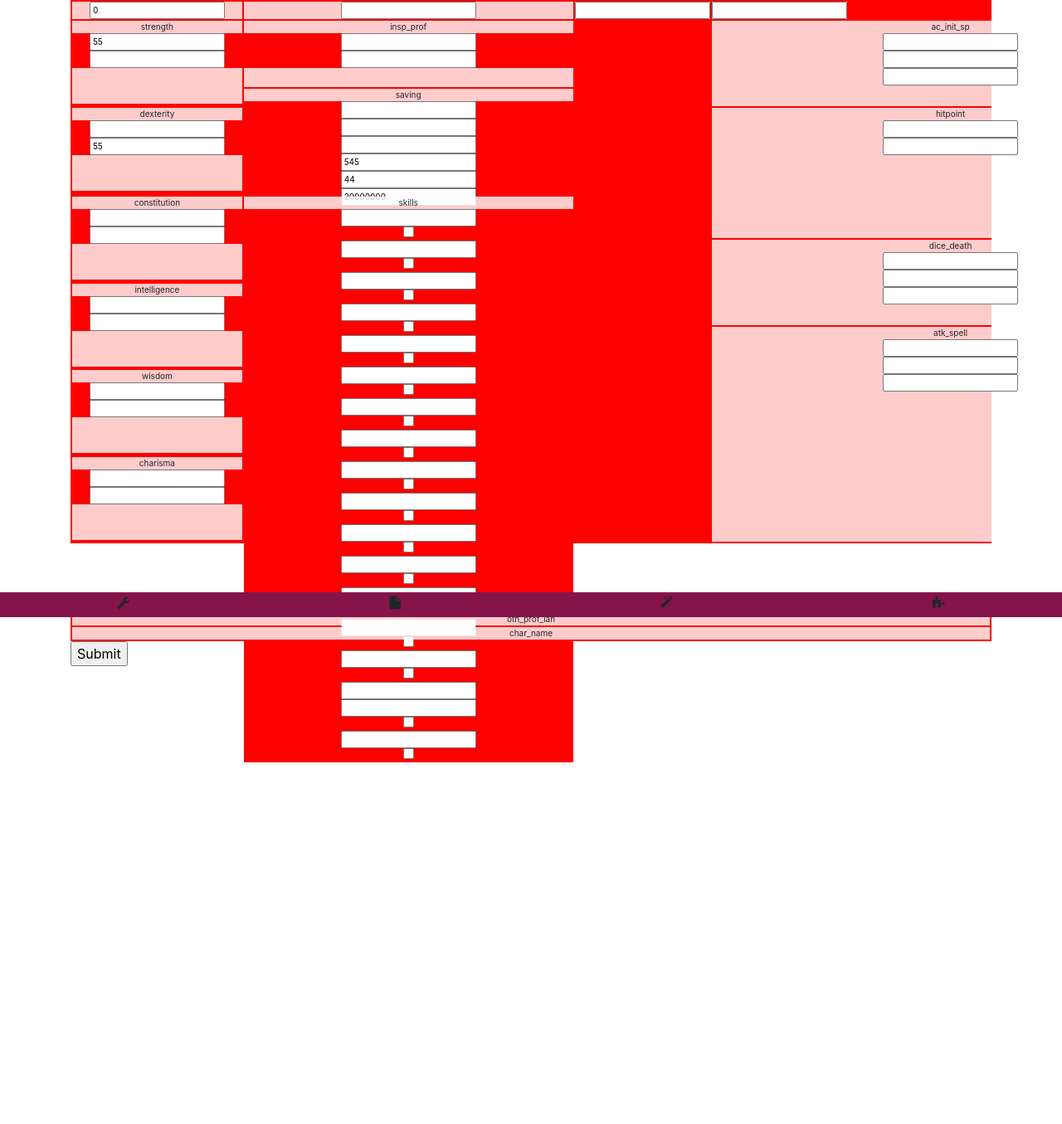
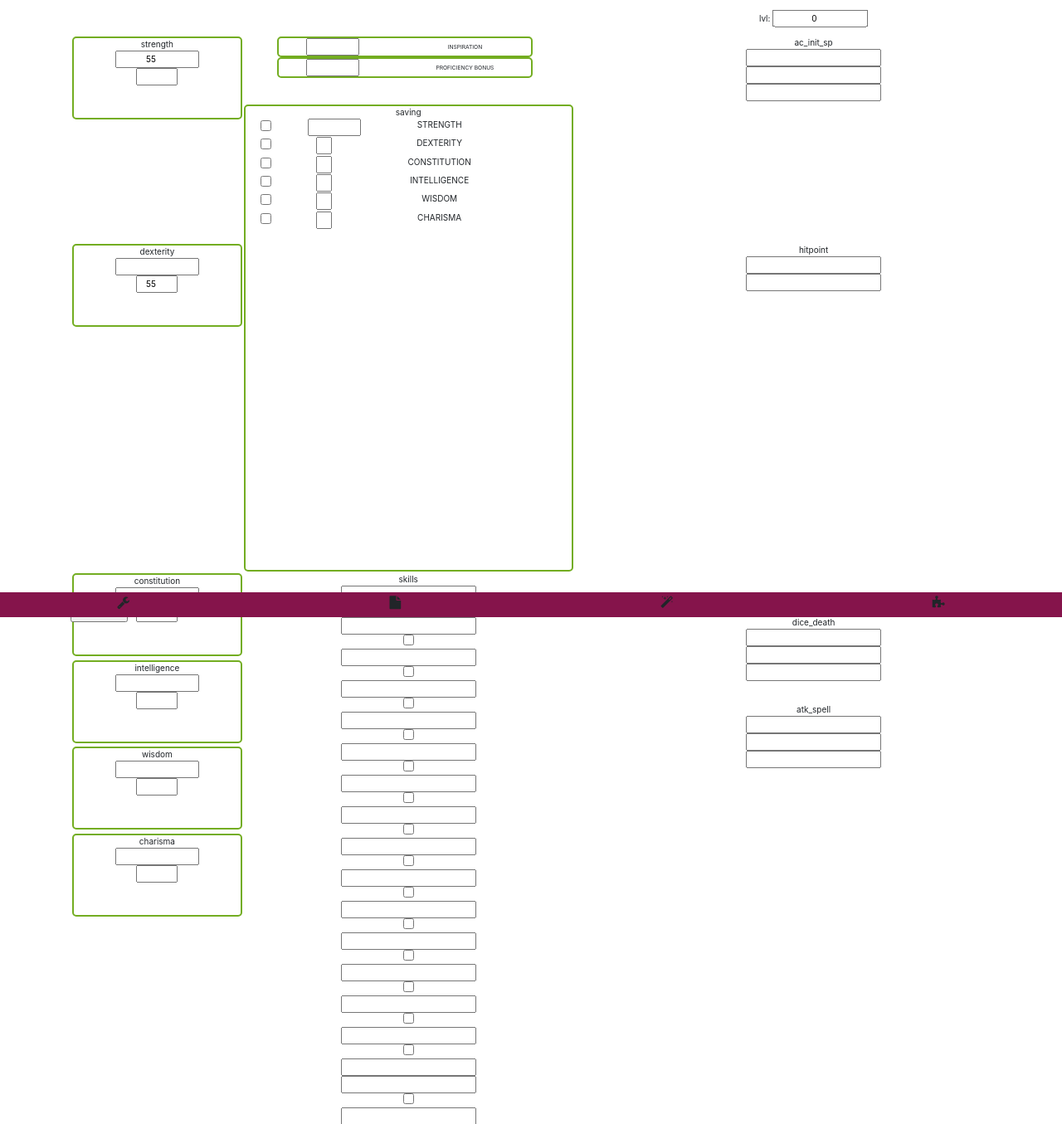
Before and after one commit to Yvesvc/DjangoAndDice, a Django app: page / in a window 1280 px wide; the page is wider, and only the part inside the window is pictured. Shown: the part 56-1411 px from the top of that part at 83% size. Before the commit the page ends 975 px from the top of that part, so only its background shows below. Run offline with Django 3.2, Linux system fonts and the light colour scheme; a user stored in the database is signed in; data comes from the database, SQL or seed files in the repository; both versions use the stored data as it was after the commit; some libraries are stand-ins or nearby versions.

Commit message:
Sheet: Model: add fields ; Sheet stylize html

```diff
--- a/djangoanddice/settings.py
+++ b/djangoanddice/settings.py
@@ -42,6 +42,7 @@
     'django.contrib.staticfiles',
     'users.apps.UsersConfig',
     'crispy_forms',
+    'widget_tweaks',
     'sheet'
 ]
 
--- a/sheet/forms.py
+++ b/sheet/forms.py
@@ -5,5 +5,43 @@
 class Sheet_Form(forms.ModelForm):
 
     class Meta:
+        #Bind Sheet_form to Sheet Model
         model = Sheet
+        #Enable to display all Sheet_form fields in HTML
         fields = '__all__'
+        #Add class/id names to Sheet_forn fields
+        widgets = {
+            'level': forms.NumberInput(attrs = {'style': 'width:20%; text-align:center'}),
+
+            #Attributes
+            'strength': forms.NumberInput(attrs={'style': 'width:50%; text-align:center'}),
+            'strength_mod': forms.NumberInput(attrs={'style': 'width:25%; text-align:center'}),
+            'dexterity': forms.NumberInput(attrs={'style': 'width:50%; text-align:center'}),
+            'dexterity_mod': forms.NumberInput(attrs={'style': 'width:25%; text-align:center'}),
+            'constitution': forms.NumberInput(attrs={'style': 'width:50%; text-align:center'}),
+            'constitution_mod': forms.NumberInput(attrs={'style': 'width:25%; text-align:center'}),
+            'intelligence': forms.NumberInput(attrs={'style': 'width:50%; text-align:center'}),
+            'intelligence_mod': forms.NumberInput(attrs={'style': 'width:25%; text-align:center'}),
+            'wisdom': forms.NumberInput(attrs={'style': 'width:50%; text-align:center'}),
+            'wisdom_mod': forms.NumberInput(attrs={'style': 'width:25%; text-align:center'}),
+            'charisma': forms.NumberInput(attrs={'style': 'width:50%; text-align:center'}),
+            'charisma_mod': forms.NumberInput(attrs={'style': 'width:25%; text-align:center'}),
+
+            #Ins_pro
+            'inspiration': forms.NumberInput(attrs={'style': 'width:50%; text-align:center'}),
+            'proficiency': forms.NumberInput(attrs={'style': 'width:50%; text-align:center'}),
+
+            #Saving
+            'sav_strength_circ': forms.CheckboxInput(attrs={}),
+            'sav_strength': forms.NumberInput(attrs={'style': 'width:5vw; text-align:center'}),
+            'sav_dexterity_circ': forms.CheckboxInput(attrs={}),
+            'sav_dexterity': forms.NumberInput(attrs={'style': 'width:50%; text-align:center'}),
+            'sav_constitution_circ': forms.CheckboxInput(attrs={}),
+            'sav_constitution': forms.NumberInput(attrs={'style': 'width:50%; text-align:center'}),
+            'sav_intelligence_circ': forms.CheckboxInput(attrs={}),
+            'sav_intelligence': forms.NumberInput(attrs={'style': 'width:50%; text-align:center'}),
+            'sav_wisdom_circ': forms.CheckboxInput(attrs={}),
+            'sav_wisdom': forms.NumberInput(attrs={'style': 'width:50%; text-align:center'}),
+            'sav_charisma_circ': forms.CheckboxInput(attrs={}),
+            'sav_charisma': forms.NumberInput(attrs={'style': 'width:50%; text-align:center'})
+        }
--- a/sheet/models.py
+++ b/sheet/models.py
@@ -21,11 +21,17 @@
     inspiration = models.PositiveSmallIntegerField(blank = True, null = True)
     proficiency = models.PositiveSmallIntegerField(blank = True, null = True)
     sav_strength = models.SmallIntegerField(blank = True, null = True)
+    sav_strength_circ = models.BooleanField(default=False)
     sav_dexterity = models.SmallIntegerField(blank = True, null = True)
+    sav_dexterity_circ = models.BooleanField(default=False)
     sav_constitution = models.SmallIntegerField(blank = True, null = True)
+    sav_constitution_circ = models.BooleanField(default=False)
     sav_intelligence = models.SmallIntegerField(blank = True, null = True)
+    sav_intelligence_circ = models.BooleanField(default=False)
     sav_wisdom = models.SmallIntegerField(blank = True, null = True)
+    sav_wisdom_circ = models.BooleanField(default=False)
     sav_charisma = models.SmallIntegerField(blank = True, null = True)
+    sav_charisma_circ = models.BooleanField(default=False)
     acrobatics = models.SmallIntegerField(blank = True, null = True)
     acrobatics_circ= models.BooleanField(default=False)
     animal_handling = models.SmallIntegerField(blank = True, null = True)
--- a/static/css/header/header.css
+++ b/static/css/header/header.css
@@ -46,8 +46,8 @@
   display: grid;
   grid-template-areas:
     'char_name      char_name   char_name   char_name   char_name   char_name'
-    'strength       insp_prof   insp_profn   ac_init_sp  ac_init_sp  ac_init_sp'
-    'strength       saving   saving   ac_init_sp  ac_init_sp  ac_init_sp'
+    'strength       insp_prof   insp_prof   ac_init_sp  ac_init_sp  ac_init_sp'
+    'strength       saving      saving      ac_init_sp  ac_init_sp  ac_init_sp'
     'dexterity      saving      saving      hitpoint    hitpoint    hitpoint'
     'dexterity      saving      saving      hitpoint    hitpoint    hitpoint'
     'constitution   skills      skills      hitpoint    hitpoint    hitpoint'
@@ -61,7 +61,7 @@
   grid-gap: 2px;
   background-color: #2196F3;
   padding: 2px;
-  background-color:red;
+  background-color:white;
 }
 
 /* Grid cells*/
@@ -72,10 +72,6 @@
 
 }
 
-.test123 {
-display:inline;
-height:100px;
-}
 
 
 /* Grid 2 */
@@ -94,19 +90,72 @@
   grid-gap: 2px;
   background-color: #2196F3;
   padding: 2px;
-  background-color:red;
+  background-color:white;
 }
 
 /* Grid cells*/
 .grid-container-2 > div {
-  background-color: rgba(255, 255, 255, 0.8);
+  background-color: white;
   text-align: center;
   font-size: 10px;
 
 }
 
+/*Form general CSS */
+
+/*Middle columns*/
+.col_mid {
+width:70%;
+margin-left:14%;
+}
+
+/*Border*/
+.border_2px {
+  border: 2px solid #73AD21;
+  border-radius:5px;
+}
+
 /*Form fields */
 
-.form_item {
-background-color:red;
+/*char_name*/
+.vertical_align {
+  position: relative;
+  top: 50%;
+  -ms-transform: translateY(-50%);
+  transform: translateY(-50%);
 }
+
+/*Attribute*/
+.attribute {
+  border: 2px solid #73AD21;
+  border-radius:5px;
+}
+
+/*ins_prof*/
+
+
+#insp_el11 {
+padding-left:0;
+}
+
+#insp_el12 {
+font-size:5pt;
+}
+
+#insp_el21 {
+padding-left:0;
+}
+
+#insp_el22 {
+font-size:5pt;
+}
+
+/*Saving */
+.saving {
+height:44vw;
+}
+
+.saving_row {
+padding-left:4pt;
+padding-bottom:1pt;
+}
--- a/templates/sheet/sheet.html
+++ b/templates/sheet/sheet.html
@@ -2,64 +2,98 @@
 {% block content %}
 
 
-<form method="post">
+
+<form id = "Sheet_form" method="post">
     {% csrf_token %}
 
     <div id = grid-wrapper-1>
   <div class="grid-container-1">
 
 
-    <div class="char">
-        <div>{{user.charactername}}</div>
-        <div>{{form.level}} </div>
+    <div class="char_name">
+        <div class = "row vertical_align">
+        <div class = "col">{{user.charactername}}</div>
+            <div class = "col">  lvl: {{form.level}}</div>
+            </div>
     </div>
 
 
-    <div class="strength">
-      strength
-      <div class = "form_item"> {{form.strength}}</div>
-      <div class = "form_item">{{form.strength_mod}}</div>
-    </div>
-    <div class="dexterity">
+    <div class="strength attribute">
+        strength
+        <div class = "form_item">{{form.strength}}</div>
+        <div class = "form_item">{{form.strength_mod}}</div>
+        </div>
+    <div class="dexterity attribute">
       dexterity
       <div class = "form_item">{{form.dexterity}}</div>
       <div class = "form_item">{{form.dexterity_mod}}</div>
     </div>
-    <div class="constitution">
+    <div class="constitution attribute">
       constitution
       <div class = "form_item">{{form.constitution}}</div>
       <div class = "form_item">{{form.constitution_mod}}</div>
     </div>
-    <div class="intelligence">
+    <div class="intelligence attribute">
       intelligence
       <div class = "form_item">{{form.intelligence}}</div>
       <div class = "form_item">{{form.intelligence_mod}}</div>
     </div>
-    <div class="wisdom">
+    <div class="wisdom attribute">
       wisdom
       <div class = "form_item">{{form.wisdom}}</div>
       <div class = "form_item">{{form.wisdom_mod}}</div>
     </div>
-    <div class="charisma">
+    <div class="charisma attribute">
       charisma
       <div class = "form_item">{{form.charisma}}</div>
       <div class = "form_item">{{form.charisma_mod}}</div>
     </div>
 
-    <div class="insp_prof">
-      insp_prof
-      <div class = "form_item">{{form.inspiration}}</div>
-      <div class = "form_item">{{form.proficiency}}</div>
+    <div class="insp_prof col_mid">
+      <div class="row border_2px">
+        <div class = "col form_item" id = "insp_el11">{{form.inspiration}}</div>
+        <div class = "col my-auto" id = "insp_el12"> INSPIRATION</div>
+      </div>
+      <div class="row border_2px">
+      <div class = "col form_item" id = "insp_el21">{{form.proficiency}}</div>
+        <div class = "col my-auto" id = "insp_el22"> PROFICIENCY BONUS</div>
+        </div>
     </div>
-    <div class="saving">
+
+    <div class="saving border_2px">
       saving
-      <div class = "form_item">{{form.sav_strength}}</div>
-      <div class = "form_item">{{form.sav_dexterity}}</div>
-      <div class = "form_item">{{form.sav_constitution}}</div>
-      <div class = "form_item">{{form.sav_intelligence}}</div>
-      <div class = "form_item">{{form.sav_wisdom}}</div>
-      <div class = "form_item">{{form.sav_charisma}}</div>
+      <div class = "row saving_row">
+        <div class = "col-2 my-auto form_item">{{form.sav_strength_circ}}</div>
+        <div class = "col-2 form_item">{{form.sav_strength}}</div>
+        <div class = "col-6 saving_col"> STRENGTH</div>
+      </div>
+      <div class = "row saving_row">
+        <div class = "col-2 my-auto form_item">{{form.sav_dexterity_circ}}</div>
+        <div class = "col-2 form_item">{{form.sav_dexterity}}</div>
+        <div class = "col-6 saving_col"> DEXTERITY</div>
+      </div>
+      <div class = "row saving_row">
+        <div class = "col-2 my-auto form_item">{{form.sav_constitution_circ}}</div>
+        <div class = "col-2 form_item">{{form.sav_constitution}}</div>
+        <div class = "col-6 saving_col"> CONSTITUTION</div>
+      </div>
+      <div class = "row saving_row">
+        <div class = "col-2 my-auto form_item">{{form.sav_intelligence_circ}}</div>
+        <div class = "col-2 form_item">{{form.sav_intelligence}}</div>
+        <div class = "col-6 saving_col"> INTELLIGENCE</div>
+        </div>
+      <div class = "row saving_row">
+        <div class = "col-2 my-auto form_item">{{form.sav_wisdom_circ}}</div>
+        <div class = "col-2 form_item">{{form.sav_wisdom}}</div>
+        <div class = "col-6 saving_col"> WISDOM</div>
+      </div>
+      <div class = "row saving_row">
+        <div class = "col-2 my-auto form_item">{{form.sav_charisma_circ}}</div>
+        <div class = "col-2 form_item">{{form.sav_charisma}}</div>
+        <div class = "col-6 saving_col"> CHARISMA</div>
+      </div>
     </div>
+
     <div class="skills">
       skills
       <div class = "form_item">{{form.acrobatics}}</div>
@@ -101,6 +135,7 @@
 
     </div>
 
+
     <div class="ac_init_sp">
       ac_init_sp
       <div>{{form.armor_class}}</div>
@@ -125,17 +160,18 @@
      <div>{{form.atk_spell_type}}</div>
     </div>
 
+      <!--
       <div>{{form.pass_wisdom}}</div>
       <div>{{form.oth_prof_lang}}</div>
       <div>{{form.feat_trait}}</div>
-
+        -->
 
 
   </div>
 
 
 </div>
-
+<!--
 <div id = grid-wrapper-2>
   <div class="grid-container-2">
 
@@ -145,7 +181,7 @@
 
   </div>
 </div>
-
+-->
 
     <input type="submit" value="Submit">
 </form>
```
Also changed, not shown: db.sqlite3, sheet/migrations/0009_auto_20191020_1923.py (added), sheet/migrations/0010_auto_20191020_1924.py (added).
